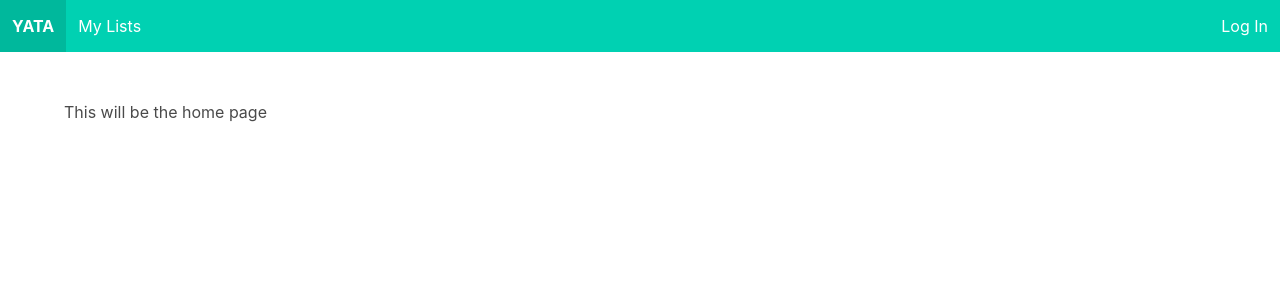
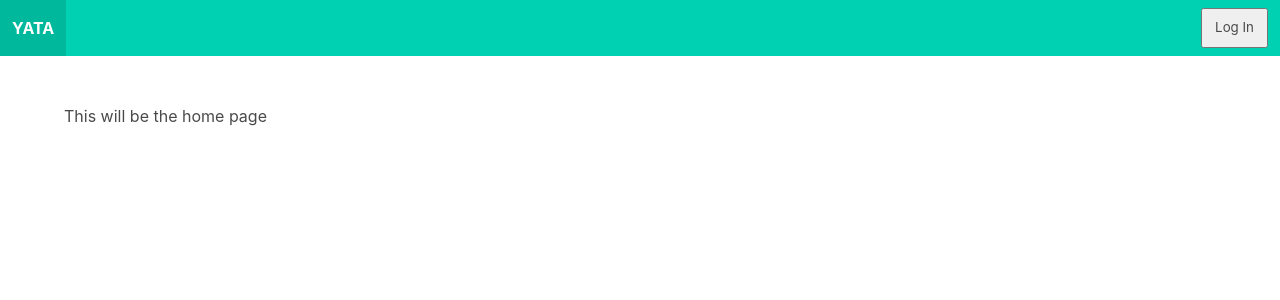
Before and after one commit to yata-project/yata-web-app, a React (Create React App) app: page / in a window 1280 px wide. Shown: the top 300 px of the page. Built offline with nearby package versions, Linux system fonts and the light colour scheme.

Commit message:
Implement Authentication Hook
This change implements a hook that can be used to check whether
the current user is authenticated or not. The approach is based off of
the following implementations:

https://usehooks.com/useAuth/
https://reactrouter.com/web/example/auth-workflow

```diff
--- a/src/App.js
+++ b/src/App.js
@@ -2,24 +2,26 @@ import './App.css';
 import AllListsView from './components/AllListsView'
 import ListDetailsView from './components/ListDetailsView'
 import NavBar from './components/nav/Navbar'
+import { ProvideAuth, useAuth } from "./hooks/UseAuth"
 import {
   BrowserRouter as Router,
+  Redirect,
+  Route,
   Switch,
-  Route,
 } from 'react-router-dom'
 
 function App() {
   return (
+    <ProvideAuth>
       <Router>
         <NavBar />
-
         <section class="section">
           <div class="container">
             <Switch>
-            <Route path="/list/:id" children={<ListDetailsView />} />
-            <Route path="/lists">
+              <PrivateRoute path="/list/:id" children={<ListDetailsView />} />
+              <PrivateRoute path="/lists">
                 <AllListsView />
-            </Route>
+              </PrivateRoute>
               <Route path="/">
                 <Home />
               </Route>
@@ -27,6 +29,7 @@ function App() {
           </div>
         </section>
       </Router>
+    </ProvideAuth>
   );
 }
 
@@ -34,4 +37,31 @@ function Home() {
   return <h2>This will be the home page</h2>;
 }
 
+/**
+ * PrivateRoute is a wrapper around Route that will redirect the user to
+ * authenticate if they are not authenticated yet.
+ * This implementation is taken from the react-router sample:
+ * https://reactrouter.com/web/example/auth-workflow
+ */
+function PrivateRoute({ children, ...rest }) {
+  let auth = useAuth();
+  return (
+    <Route
+      {...rest}
+      render={({ location }) =>
+        auth.user ? (
+          children
+        ) : (
+          <Redirect
+            to={{
+              pathname: "/login",
+              state: { from: location }
+            }}
+          />
+        )
+      }
+    />
+  );
+}
+
 export default App;
--- a/src/components/nav/Navbar.js
+++ b/src/components/nav/Navbar.js
@@ -1,20 +1,39 @@
+import {
+  useAuth
+} from "../../hooks/UseAuth"
+
 import {
     Link
 } from 'react-router-dom'
 
 function NavBar() {
+    const auth = useAuth();
+
     return (
         <nav class="navbar is-primary" role="navigation" aria-label="main navigation">
           <div class="navbar-brand">
             <Link class="navbar-item has-text-weight-bold" to="/">YATA</Link>
           </div>
 
-          <div class="navbar-start">
-            <Link to="/lists" class="navbar-item">My Lists</Link>
-          </div>
+          { auth.user &&
+            <div class="navbar-start">
+              <Link to="/lists" class="navbar-item">My Lists</Link>
+            </div>
+          }
 
           <div class="navbar-end">
-            <Link to="/login" class="navbar-item">Log In</Link>
+            <div class="navbar-item">
+              {
+                auth.user && <div class="navbar-item">Welcome, {auth.user.name}</div>
+              }
+              {
+                auth.user ? (
+                  <button onClick={() => auth.signout()} class="navbar-item">Log Out</button>
+                ) : (
+                  <button onClick={() => auth.signin()} class="navbar-item">Log In</button>
+                )
+              }
+            </div>
           </div>
         </nav>
         );
--- /dev/null
+++ b/src/hooks/UseAuth.js
@@ -0,0 +1,41 @@
+import React, {
+    useContext,
+    createContext,
+    useState
+} from "react";
+
+const authContext = createContext();
+
+/**
+ * useAuth is a hook to provide the current auth state and render depending on any changes
+ * This approach is taken from https://usehooks.com/useAuth/
+ */
+export const useAuth = () => {
+    return useContext(authContext)
+}
+
+export function ProvideAuth({children}) {
+    const auth = useProvideAuth();
+    return <authContext.Provider value={auth}>{children}</authContext.Provider>;
+}
+
+function useProvideAuth() {
+    const [user, setUser] = useState(null);
+    const signin = () => {
+        console.log("Hello")
+        const usr = {
+            name: "bob"
+        };
+        setUser(usr);
+        return usr;
+    }
+    const signout = () => {
+        setUser(null);
+    }
+
+    return {
+        user,
+        signin,
+        signout
+    }
+}
```
Lines whose indentation alone changed are shown as unchanged.
